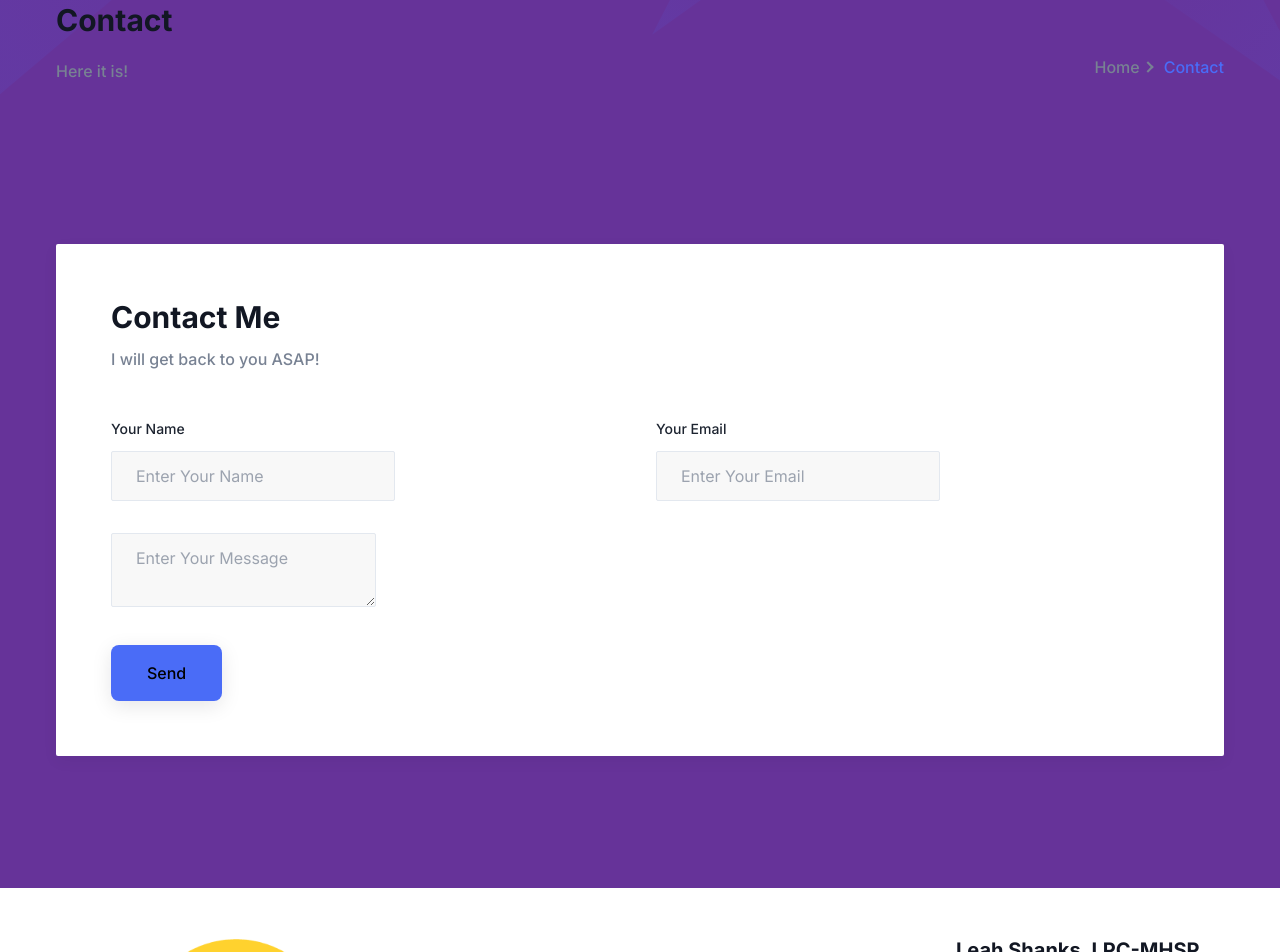
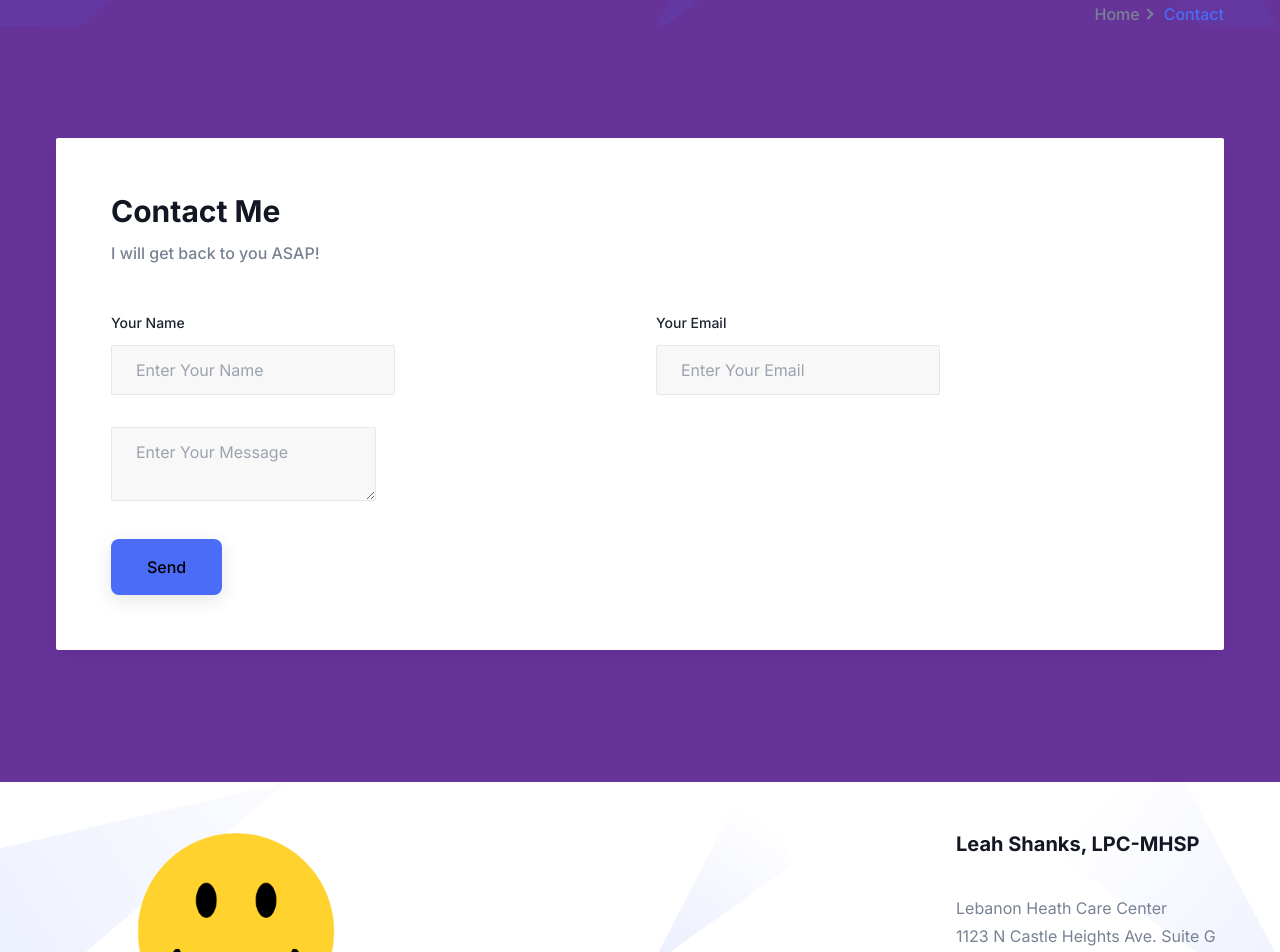
Before and after one commit to courtneyfarzam/CMWS, a Next.js app: page /contact in a window 1280 px wide. Shown: the part 148-1100 px from the top of the page. Built offline with nearby package versions, Linux system fonts and the light colour scheme.

Commit message:
touched up breadcrumb and footer

```diff
--- a/components/Common/Breadcrumb.tsx
+++ b/components/Common/Breadcrumb.tsx
@@ -11,18 +11,7 @@ const Breadcrumb = ({
 			<>
 				<section className='relative z-10 overflow-hidden pt-28 lg:pt-[150px]'>
 					<div className='container'>
-						<div className='-mx-4 flex flex-wrap items-center'>
-							<div className='w-full px-4 md:w-8/12 lg:w-7/12'>
-								<div className='mb-8 max-w-[570px] md:mb-0 lg:mb-12'>
-									<h1 className='mb-5 text-2xl font-bold text-black sm:text-3xl'>
-										{pageName}
-									</h1>
-									<p className='text-base font-medium leading-relaxed text-body-color'>
-										{description}
-									</p>
-								</div>
-							</div>
-
+						<div className='-mx-4 flex flex-wrap items-center justify-end'>
 							<div className='w-full px-4 md:w-4/12 lg:w-5/12'>
 								<div className='text-end'>
 									<ul className='flex items-center md:justify-end '>
--- a/components/Footer/index.tsx
+++ b/components/Footer/index.tsx
@@ -59,9 +59,87 @@ const Footer = () => {
 						<div className='py-5'>
 							<p className='text-center text-sm text-body-color'>
 								Made with 💖 and Next.js by{' '}
-                                <a href='https://courtneyfarzam.netlify.app/'>Courtney Ashley Farzam</a>
+								<a href='https://courtneyfarzam.netlify.app/'>
+									Courtney Ashley Farzam
+								</a>
 							</p>
 						</div>
+					</div>
+
+                    {/* The fun SVG returns */}
+					<div>
+						<span className='absolute left-0 top-0 z-[-1]'>
+							<svg
+								width='287'
+								height='254'
+								viewBox='0 0 287 254'
+								fill='none'
+								xmlns='http://www.w3.org/2000/svg'
+							>
+								<path
+									opacity='0.1'
+									d='M286.5 0.5L-14.5 254.5V69.5L286.5 0.5Z'
+									fill='url(#paint0_linear_111:578)'
+								/>
+								<defs>
+									<linearGradient
+										id='paint0_linear_111:578'
+										x1='-40.5'
+										y1='117'
+										x2='301.926'
+										y2='-97.1485'
+										gradientUnits='userSpaceOnUse'
+									>
+										<stop stopColor='#4A6CF7' />
+										<stop offset='1' stopColor='#4A6CF7' stopOpacity='0' />
+									</linearGradient>
+								</defs>
+							</svg>
+						</span>
+						<span className='absolute right-0 top-0 z-[-1]'>
+							<svg
+								width='628'
+								height='258'
+								viewBox='0 0 628 258'
+								fill='none'
+								xmlns='http://www.w3.org/2000/svg'
+							>
+								<path
+									opacity='0.1'
+									d='M669.125 257.002L345.875 31.9983L524.571 -15.8832L669.125 257.002Z'
+									fill='url(#paint0_linear_0:1)'
+								/>
+								<path
+									opacity='0.1'
+									d='M0.0716344 182.78L101.988 -15.0769L142.154 81.4093L0.0716344 182.78Z'
+									fill='url(#paint1_linear_0:1)'
+								/>
+								<defs>
+									<linearGradient
+										id='paint0_linear_0:1'
+										x1='644'
+										y1='221'
+										x2='429.946'
+										y2='37.0429'
+										gradientUnits='userSpaceOnUse'
+									>
+										<stop stopColor='#4A6CF7' />
+										<stop offset='1' stopColor='#4A6CF7' stopOpacity='0' />
+									</linearGradient>
+									<linearGradient
+										id='paint1_linear_0:1'
+										x1='18.3648'
+										y1='166.016'
+										x2='105.377'
+										y2='32.3398'
+										gradientUnits='userSpaceOnUse'
+									>
+										<stop stopColor='#4A6CF7' />
+										<stop offset='1' stopColor='#4A6CF7' stopOpacity='0' />
+									</linearGradient>
+								</defs>
+							</svg>
+						</span>
 					</div>
 				</footer>
 			</>
```
Lines whose indentation alone changed are shown as unchanged.
